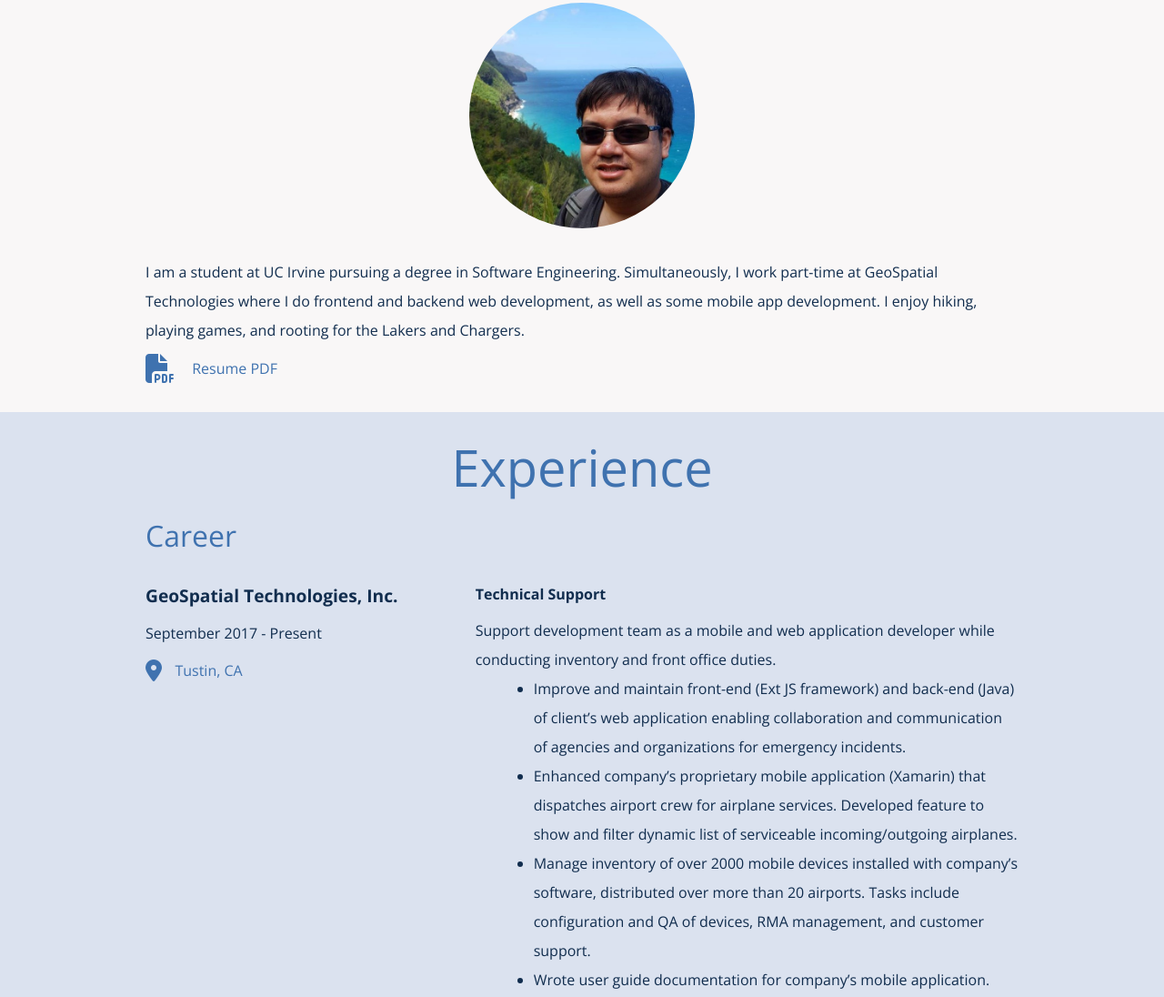
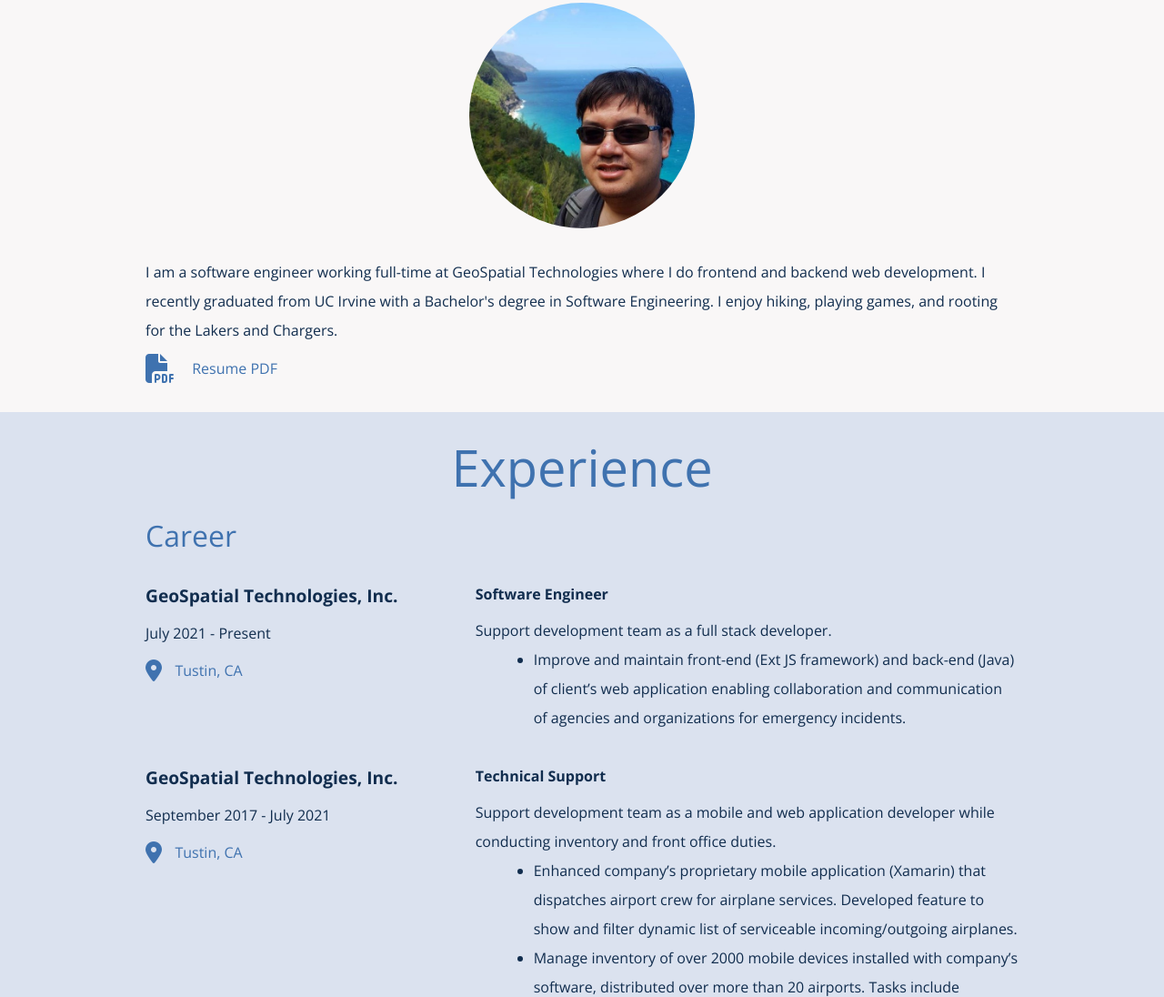
Before and after one commit to dphtran501/PersonalWebsite, a plain HTML site: page index.html in a window 1280 px wide. Shown: the part 913-2009 px from the top of the page at 91% size. Drawn offline with nearby package versions, Linux system fonts and the light colour scheme.

Commit message:
Add new career entry

```diff
--- a/index.html
+++ b/index.html
@@ -23,7 +23,7 @@
         <div class="hidden-block"></div> <!-- This div is hidden; used to put chevron icon at bottom of flexbox -->
 
         <h1>Derek Tran</h1>
-        <p>Aspiring Software Engineer</p>
+        <p>Software Engineer</p>
         <a class="scroll-button" href="#profile-container">
             <span class="fas fa-chevron-circle-down"></span>
         </a>
@@ -34,8 +34,8 @@
         <article id="profile" class="main-article background--default">
             <h2>Profile</h2>
             <img id="profile-picture" src="images/profile_picture.jpg" alt="Picture of Derek Tran">
-            <p>I am a student at UC Irvine pursuing a degree in Software Engineering.
-                Simultaneously, I work part-time at GeoSpatial Technologies where I do frontend and backend web development, as well as some mobile app development.
+            <p> I am a software engineer working full-time at GeoSpatial Technologies where I do frontend and backend web development.
+                I recently graduated from UC Irvine with a Bachelor's degree in Software Engineering.
                 I enjoy hiking, playing games, and rooting for the Lakers and Chargers.
             </p>
             <a href="resources/DEREK_TRAN_resume.pdf" target="_blank">
@@ -53,10 +53,31 @@
             <h2>Experience</h2>
             <section id="career" class="main-article__section">
                 <h3>Career</h3>
+                <article id="geospatialtech-FT" class="experience-section-article">
+                    <div class="experience-section-article__left">
+                        <h4>GeoSpatial Technologies, Inc.</h4>
+                        <p>July 2021 - Present</p>
+                        <div class="icon-group icon-group__location--desktop">
+                            <span class="fas fa-map-marker-alt" aria-hidden="true"></span>
+                            <p>Tustin, CA</p>
+                        </div>
+                    </div>
+                    <div class="experience-section-article__right">
+                        <p>Software Engineer</p>
+                        <p>Support development team as a full stack developer.</p>
+                        <ul class="mobile--hide">
+                            <li>Improve and maintain front-end (Ext JS framework) and back-end (Java) of client’s web application enabling collaboration and communication of agencies and organizations for emergency incidents.</li>
+                        </ul>
+                        <div class="icon-group icon-group__location--mobile">
+                            <span class="fas fa-map-marker-alt" aria-hidden="true"></span>
+                            <p>Tustin, CA</p>
+                        </div>
+                    </div>
+                </article>
                 <article id="geospatialtech" class="experience-section-article">
                     <div class="experience-section-article__left">
                         <h4>GeoSpatial Technologies, Inc.</h4>
-                        <p>September 2017 - Present</p>
+                        <p>September 2017 - July 2021</p>
                         <div class="icon-group icon-group__location--desktop">
                             <span class="fas fa-map-marker-alt" aria-hidden="true"></span>
                             <p>Tustin, CA</p>
@@ -66,7 +87,6 @@
                         <p>Technical Support</p>
                         <p>Support development team as a mobile and web application developer while conducting inventory and front office duties.</p>
                         <ul class="mobile--hide">
-                            <li>Improve and maintain front-end (Ext JS framework) and back-end (Java) of client’s web application enabling collaboration and communication of agencies and organizations for emergency incidents.</li>
                             <li>Enhanced company’s proprietary mobile application (Xamarin) that dispatches airport crew for airplane services. Developed feature to show and filter dynamic list of serviceable incoming/outgoing airplanes.</li>
                             <li>Manage inventory of over 2000 mobile devices installed with company’s software, distributed over more than 20 airports. Tasks include configuration and QA of devices, RMA management, and customer support.</li>
                             <li>Wrote user guide documentation for company’s mobile application.</li>
@@ -107,7 +127,7 @@
                 <article id="uci" class="experience-section-article">
                     <div class="experience-section-article__left">
                         <h4>University of California, Irvine</h4>
-                        <p>September 2018 - June 2021*</p> <!-- * means expected graduation; maybe make this a tool tip or put a footnote somewhere -->
+                        <p>September 2018 - June 2021</p>
                         <div class="icon-group icon-group__location--desktop">
                             <span class="fas fa-map-marker-alt" aria-hidden="true"></span>
                             <p>Irvine, CA</p>
```
Also changed, not shown: 1 other file.
